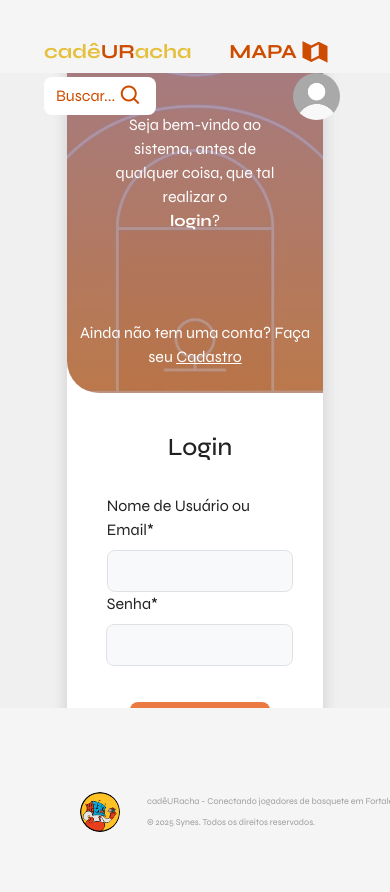
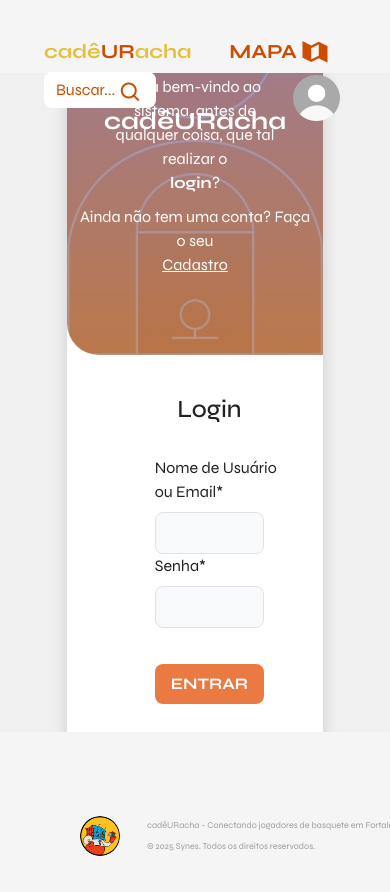
Before and after one commit to Syne-s/CadeURacha, a Django app: page /logar/ in a window 390 px wide; the page is wider, and only the part inside the window is pictured. Before the commit the page ends 832 px from the top of that part, so only its background shows below. Run offline with Django 5.2, Linux system fonts and the light colour scheme; some libraries are stand-ins or nearby versions.

Commit message:
refactor: reorganiza estilos CSS e remove código inline do template de login

```diff
--- a/app_synes/static/app_synes/css/logar.css
+++ b/app_synes/static/app_synes/css/logar.css
@@ -7,12 +7,11 @@
     margin-bottom: 73px; /* Height of footer */
 }
 
-
-.ajustador-subtitle{
+.ajustador-subtitle {
     transform: translateY(-5rem);
 }
 
-.subtitle{
+.subtitle {
     width: 70%;
 }
 
@@ -30,24 +29,26 @@
 }
 
 #ImgBehind {
-background-image: linear-gradient(0deg, rgba(28, 24, 41, 0.25), rgba(28, 24, 41, 0.25)),
-                  linear-gradient(180deg, rgba(159, 132, 249, 0.5) 0%, rgba(235, 122, 66, 0.5) 100%),
-                  url('{% static "app_synes/images/quadra1.jpeg" %}');
     background-size: cover;
     background-position: center;
     border-radius: 40px 0px 0px 40px;
 }
 
 .h2-texto {
-margin-top: 20vh;
-margin-bottom: 16vh;
-margin-left: 2.5rem;
+    margin-top: 2vh;  /* Adjusted from 5vh */
     font-size: 3vw;
 }
 
-.p-texto {
-font-size: 2vw;
-margin-top: 5vh;
+.ajustador-subtitle {
+    margin-top: 1vh;  /* Adjusted from 4vh */
+}
+
+.subtitle {
+    width: 70%;
+}
+
+.text-center.mb-2 {
+    margin-top: 1vh;  /* Adjusted from 2vh */
 }
 
 @media (max-width: 768px) {
@@ -63,12 +64,15 @@
 
     .h2-texto {
         font-size: 4vw;
-    margin-top: 10vh;
+        margin-top: 3vh;  /* Adjusted from 10vh */
     }
 
-.p-texto {
-    font-size: 8vw;
-    margin-top: 4vh;
+    .ajustador-subtitle {
+        margin-top: 2vh;  /* Adjusted from 4vh */
+    }
+
+    .text-center.mb-2 {
+        margin-top: 2vh;  /* Adjusted from 4vh */
     }
 }
 
@@ -77,9 +81,45 @@
     border-radius: 40px;
     border: none;
     color: #FFFFFF;
-margin-top: 2rem; /* Added margin */
+    margin-top: 2rem;
+    width: calc(100% - 60px) !important;
+    margin-left: 30px !important;
+    margin-right: 30px !important;
 }
 
 #Texto {
     color: #FFFFFF;
 }
+
+#loginForm {
+    padding: 0 30px;
+}
+
+.form-control {
+    width: calc(100% - 60px);
+    margin: 0 auto;
+}
+
+.form-control-lg {
+    width: calc(100% - 60px) !important;
+    margin: 0 auto !important;
+}
+
+.mb-6 {
+    padding: 0;
+}
+
+.form-label {
+    padding-left: 30px;
+}
+
+.input-group {
+    padding: 0;
+    width: 100%;
+}
+
+#password.form-control-lg {
+    margin-left: 30px !important;
+    margin-right: 30px !important;
+    width: calc(100% - 60px) !important;
+}
--- a/app_synes/templates/app_synes/logar.html
+++ b/app_synes/templates/app_synes/logar.html
@@ -1,20 +1,26 @@
-{% extends 'app_synes/base.html' %}
+n{% extends 'app_synes/base.html' %}
 {% load static %}
 {% block title %}cadêURacha - Login{% endblock %}
 {% block content %}
+<head>
+    <link href="{% static 'app_synes/css/logar.css' %}" rel="stylesheet">
+</head>
 <div class="container-login d-flex justify-content-center align-items-center">
     <div class="row rounded-5 bg-white shadow box-area mt-5 mb-5 w-75">
         <!-- Left Box -->
-        <div id="ImgBehind" class="col-md-6 rounded-start-5 d-flex justify-content-center align-items-center flex-column left-box text-bg-dark">
-            <div id="ContainerTextos" class="header-text pb-3">
-                <h2 id="Texto" class="Texto h2-texto fw-bold mt-5">cadêURacha</h2>
-                <div class="d-flex justify-content-center ajustador-subtitle">
-                    <p id="Texto" class="text-center subtitle mb-2 mt-4">
-                        Seja bem-vindo ao sistema, antes de qualquer coisa, que tal realizar o <br><b>login</b>?
-                    </p>
-                </div>
-                <p class="text-center mb-2">
-                    Ainda não tem uma conta? Faça seu <a href="{% url 'cadastrar_usuario' %}" style="color: white;">Cadastro</a>
+        <div id="ImgBehind" class="col-md-6 rounded-start-5 d-flex justify-content-between flex-column left-box text-bg-dark"
+            style="background-image: linear-gradient(0deg, rgba(28, 24, 41, 0.25), rgba(28, 24, 41, 0.25)),
+                   linear-gradient(180deg, rgba(159, 132, 249, 0.5) 0%, rgba(235, 122, 66, 0.5) 100%),
+                   url('{% static "app_synes/images/quadra1.jpeg" %}');">
+            <div id="ContainerTextos" class="h-100 d-flex flex-column justify-content-between py-5">
+                <h2 id="Texto" class="text-center mb-0" style="transform: translateY(22px);"><b>cadêURacha</b></h2>
+                <p id="Texto" class="text-center mx-auto mb-0" style="width: 70%; transform: translateY(-40px);">
+                    Seja bem-vindo ao sistema, antes de qualquer coisa, que tal realizar o <br><b>login</b>?
+                </p>
+                <p class="text-center mb-0" style="transform: translateY(-30px);">
+                    Ainda não tem uma conta? Faça o seu
+                    <br>
+                    <a href="{% url 'cadastrar_usuario' %}" style="color: white;">Cadastro</a>
                 </p>
             </div>
         </div>
@@ -29,7 +35,7 @@
                     {% csrf_token %}
                     <div class="mb-6">
                         <label for="login" class="form-label">Nome de Usuário ou Email*</label>
-                        <input type="text" class="form-control form-control-lg bg-light rounded-3 fs-6"
+                        <input type="text" class="form-control form-control-lg bg-light rounded-3 fs-6 mb-4"
                                id="login" name="login" required>
                         <div class="input-group mb-1">
                             <label for="password" class="form-label w-100">Senha*</label>
@@ -47,93 +53,6 @@
     </div>
 </div>
 
-<style>
-    .container-login {
-        height: 53.2vh;
-        display: flex;
-        align-items: center;
-        justify-content: center;
-        margin-top: 73px; /* Height of navbar */
-        margin-bottom: 73px; /* Height of footer */
-    }
-
-
-    .ajustador-subtitle{
-        transform: translateY(-5rem);
-    }
-
-    .subtitle{
-        width: 70%;
-    }
-
-    .box-area {
-        height: 73vh;
-        width: 60vh;
-        max-width: 900px;
-        border-radius: 4rem;
-        margin: 0 auto !important;
-        position: relative;
-    }
-
-.right-box {
-    padding: 40px 30px 40px 40px;
-}
-
-#ImgBehind {
-    background-image: linear-gradient(0deg, rgba(28, 24, 41, 0.25), rgba(28, 24, 41, 0.25)),
-                      linear-gradient(180deg, rgba(159, 132, 249, 0.5) 0%, rgba(235, 122, 66, 0.5) 100%),
-                      url('{% static "app_synes/images/quadra1.jpeg" %}');
-    background-size: cover;
-    background-position: center;
-    border-radius: 40px 0px 0px 40px;
-}
-
-.h2-texto {
-    margin-top: 20vh;
-    margin-bottom: 16vh;
-    margin-left: 2.5rem;
-    font-size: 3vw;
-}
-
-.p-texto {
-    font-size: 2vw;
-    margin-top: 5vh;
-}
-
-@media (max-width: 768px) {
-    .box-area {
-        width: 90vw;
-        height: auto;
-    }
-
-    #ImgBehind {
-        width: 90vw;
-        height: auto;
-    }
-
-    .h2-texto {
-        font-size: 4vw;
-        margin-top: 10vh;
-    }
-
-    .p-texto {
-        font-size: 8vw;
-        margin-top: 4vh;
-    }
-}
-
-#LoginBtn {
-    background-color: #EB7A42;
-    border-radius: 40px;
-    border: none;
-    color: #FFFFFF;
-    margin-top: 2rem; /* Added margin */
-}
-
-#Texto {
-    color: #FFFFFF;
-}
-</style>
 
 <script>
 document.getElementById('loginForm').addEventListener('submit', function(event) {
```
Lines whose indentation alone changed are shown as unchanged.
